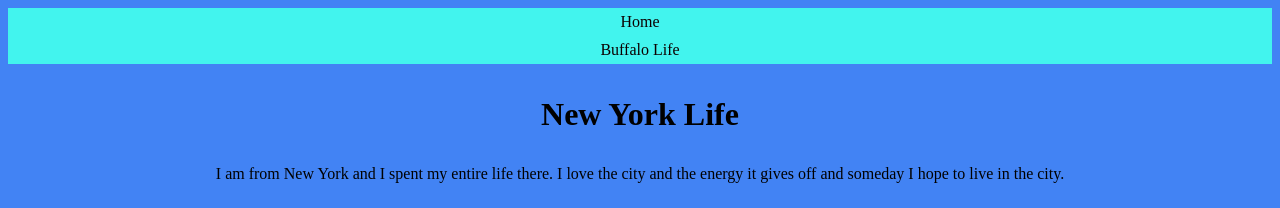
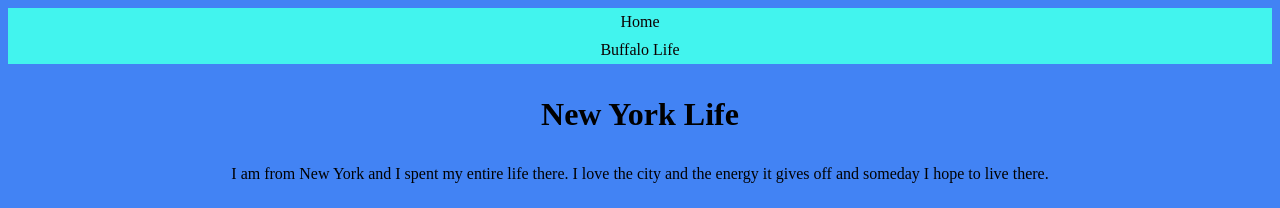
Before and after one commit to michelle223344/michelle.github.io, a plain HTML site: page background.html in a window 1280 px wide. Shown: the top 208 px of the page. Drawn offline with Linux system fonts and the light colour scheme; grey boxes are pictures that could not be loaded.

Commit message:
Update background.html

```diff
--- a/background.html
+++ b/background.html
@@ -19,7 +19,7 @@
 	<h1><p align = "center"> New York Life </p></h1>
 
 
-<p> I am from New York and I spent my entire life there. I love the city and the energy it gives off and someday I hope to live in the city.
+<p> I am from New York and I spent my entire life there. I love the city and the energy it gives off and someday I hope to live there.
  <img class = "new york" src="https://media.timeout.com/images/103444978/image.jpg" alt="Profile Picture" height= "400"; width = "400"; />
 
 </p>
```
